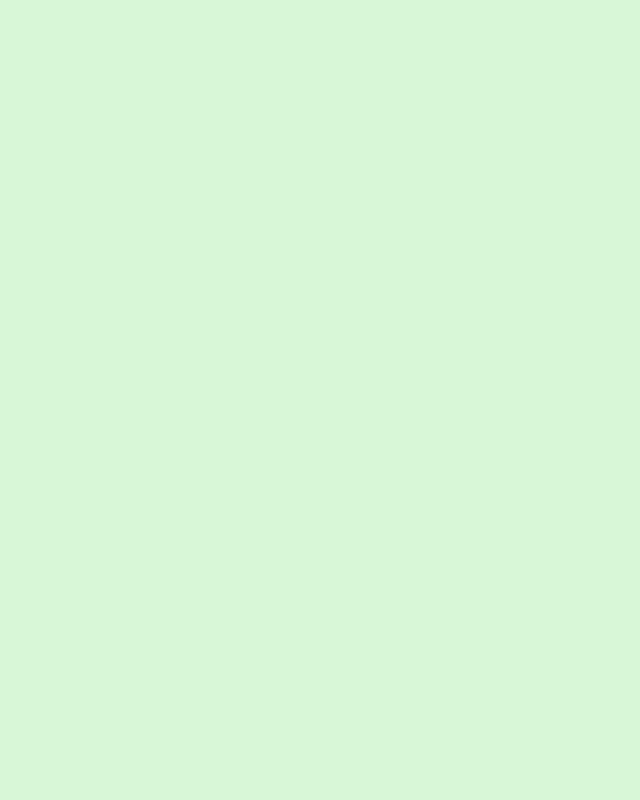
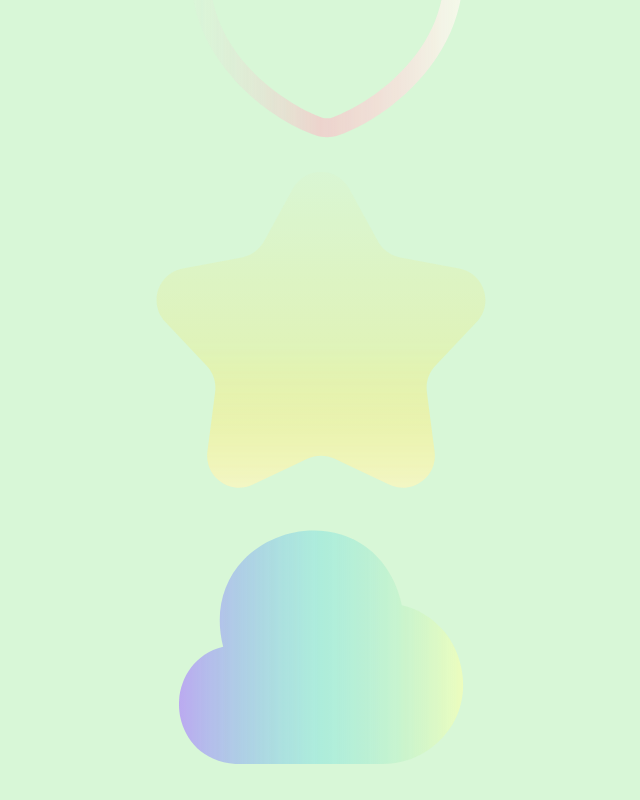
Before and after one commit to pcwadarong/overTheRainbow, a React (Vite) app: page / in a window 1280 px wide. Shown: the part 1061-1861 px from the top of the page, without its empty margins (319-959 px from the left). Before the commit the page ends 800 px from the top, so only its background shows below. Built offline with nearby package versions, Linux system fonts and the light colour scheme.

Commit message:
💄 delete border/ update gradient logics (add utils) and gradient colors

```diff
--- a/src/components/Letters.tsx
+++ b/src/components/Letters.tsx
@@ -1,11 +1,47 @@
-import { LetterProps } from "../types";
+import { LetterProps, LetterBtnProps } from "../types";
+import { useState } from "react";
+import CircleIcon from "./shapes/Circle";
+import HeartIcon from "./shapes/Heart";
+import StarIcon from "./shapes/Star";
+import CloudIcon from "./shapes/Cloud";
+
+const gradientColors = [
+  "linear-gradient(13deg, rgba(221, 247, 225, 0.2) 0%, rgba(255, 182, 197, 0.6) 60%, rgba(255, 253, 244, 0.8) 100%)",
+  "radial-gradient(circle, rgba(238, 253, 197, 0.2) 0%, rgba(238, 253, 197, 0.8) 50%, rgba(130, 255, 213, 1) 100%)",
+  "linear-gradient(150deg, rgba(221, 247, 225, 0.4) 0%, rgba(190, 215, 242, 1) 40%, rgba(190, 215, 242, 1) 60%, rgba(226, 237, 244, 1) 100%)",
+  "linear-gradient(30deg, rgba(221, 247, 225, 0.2) 0%, rgba(255, 229, 57, 0.2) 20%, rgba(255, 253, 244, 1) 100%)",
+  "linear-gradient(30deg, rgba(184, 161, 243, 1) 0%, rgba(123, 225, 225, 0.5) 50%, rgba(245, 255, 180, 0.8) 100%)",
+];
+
+
+const RandomComp = ({ id, size, color, onClick }: LetterBtnProps) => {
+  const IconComponent = [CircleIcon, HeartIcon, StarIcon, CloudIcon][Math.floor(Math.random() * 4)];
+
+  return (
+    <button onClick={() => onClick(id)}>
+      <IconComponent color={color} width={size} height={size} aria-label={`letter #${id}`} />
+    </button>
+  );
+};
+
 
 const Letters = ({ data }: { data: LetterProps[] }) => {
+  const [selectedLetter, setSelectedLetter] = useState<string>('');
+
+  const handleButtonClick = (letter: string) => {
+    setSelectedLetter(letter);
+  };
+
   return (
     <div>
       {data.map((letter) => (
-        <div key={letter.id}>
-          {letter.id}
+        <div key={letter.id} className="flex m-[-10px] p-2.5 justify-center items-center">
+          <RandomComp
+            id={letter.id}
+            size={Math.floor(Math.random() * (350 - 270 + 1)) + 270}
+            color={gradientColors[Math.floor(Math.random() * gradientColors.length)]}
+            onClick={() => handleButtonClick(letter.id)}
+          />
         </div>
       ))}
     </div>
--- a/src/components/shapes/Circle.tsx
+++ b/src/components/shapes/Circle.tsx
@@ -1,25 +1,18 @@
 import { ShapeProps } from "../../types";
 
 const CircleIcon = ({
-  color = '#ffffff',
+  color,
   width = 300,
   height = 300,
-  id,
-  onClick,
 }: ShapeProps) => {
   return (
     <div
-      id={id}
-      onClick={()=>onClick(id)}
-      aria-label={`letter #${id}`}
       role="img"
       style={{
         width: `${width}px`,
         height: `${height}px`,
-        backgroundColor: color,
+        background: color,
         borderRadius: '100%',
-        border: `5px solid`,
-        borderImage: 'linear-gradient(180deg, #0015D7, #FCFFA1) 1',
       }}
       className="relative"
     >
--- a/src/components/shapes/Cloud.tsx
+++ b/src/components/shapes/Cloud.tsx
@@ -1,49 +1,44 @@
 import { ShapeProps } from "../../types";
+import { useMemo } from "react";
+import { parseGradient } from "../../utils/parseGradient";
 
 const CloudIcon = ({
-  color = '#ffffff',
+  color,
   width = 300,
   height = 300,
-  id,
-  onClick,
   ...props
-}: ShapeProps) => (
+}: ShapeProps) => {
+  const gradientId = useMemo(() => `gradient-${Math.random().toString(36).substr(2, 9)}`, []);
+  const gradientStops = parseGradient(color);
+
+  return (
     <svg
       xmlns="http://www.w3.org/2000/svg"
-    viewBox="0 0 343 343"
+      viewBox="0 0 274 225"
       width={width}
       height={height}
       fill="none"
-    aria-label={`letter #${id}`}
       role="img"
-    onClick={() => onClick(id)}
       opacity="0.9"
       {...props}
     >
-    <path
-      d="M310.701 184.504C306.985 172.213 300.84 161.494 292.693 152.776C282.26 140.914 268.397 132.768 252.82 129.195C244.959 93.4659 222.95 67.7409 191.651 58.1655C157.637 47.5896 118.192 57.8796 93.4674 83.7475C71.7441 106.471 64.5983 137.77 73.0303 171.07C44.447 178.073 30.2983 201.94 28.7262 224.663C28.5833 226.235 28.5833 227.665 28.5833 229.094C28.5833 255.962 46.162 286.118 85.3212 288.976H233.669C253.963 288.976 273.4 281.401 288.263 267.824C311.558 247.387 320.133 215.517 310.701 184.504Z"
-      fill={color}
+      <defs>
+       <linearGradient id={gradientId} gradientUnits="userSpaceOnUse">
+         {gradientStops.map((stopColor, index) => (
+            <stop
+              key={index}
+              offset={`${(index / (gradientStops.length - 1)) * 100}%`}
+              stopColor={stopColor}
             />
-    <path
-      d="M309.983 184.721L309.983 184.722C319.335 215.47 310.829 247.029 287.768 267.26L287.763 267.265L287.757 267.27C273.032 280.721 253.776 288.226 233.669 288.226H85.3487C46.6781 285.39 29.3333 255.646 29.3333 229.094C29.3333 227.661 29.3337 226.265 29.4731 224.731L29.4738 224.723L29.4744 224.715C31.0287 202.249 45.0042 178.708 73.2088 171.798L73.9429 171.618L73.7574 170.886C65.3804 137.803 72.4869 106.78 94.0096 84.2658L94.0096 84.2657C118.539 58.6022 157.688 48.3909 191.428 58.8816L191.432 58.8826C222.434 68.3673 244.276 93.8504 252.087 129.356L252.189 129.82L252.652 129.926C268.081 133.465 281.804 141.531 292.13 153.272L292.138 153.28L292.145 153.288C300.209 161.918 306.299 172.535 309.983 184.721Z"
-      stroke="url(#paint0_linear_759_615)"
-      strokeOpacity="0.2"
-      strokeWidth="1.5"
-    />
-    <defs>
-      <linearGradient
-        id="paint0_linear_759_615"
-        x1="171.525"
-        y1="54.0547"
-        x2="171.525"
-        y2="288.976"
-        gradientUnits="userSpaceOnUse"
-      >
-        <stop stopColor="#0015D7" />
-        <stop offset="1" stopColor="#FCFFA1" />
+          ))}
         </linearGradient>
       </defs>
+      <path
+        d="M269.567 124.646C266.017 112.902 260.145 102.66 252.361 94.3298C242.392 82.9955 229.146 75.2116 214.261 71.7976C206.75 37.6579 185.72 13.0773 155.814 3.92789C123.313 -6.17746 85.6224 3.65477 61.9977 28.3719C41.2408 50.0848 34.4128 79.9912 42.4698 111.809C15.158 118.501 1.63871 141.306 0.136559 163.019C-1.2718e-07 164.521 0 165.887 0 167.252C0 192.925 16.7967 221.739 54.2139 224.47H195.962C215.353 224.47 233.925 217.233 248.127 204.26C270.387 184.732 278.58 154.279 269.567 124.646Z"
+        fill={`url(#${gradientId})`}
+      />
     </svg>
   );
+};
 
 export default CloudIcon;
--- a/src/components/shapes/Heart.tsx
+++ b/src/components/shapes/Heart.tsx
@@ -1,41 +1,44 @@
 import { ShapeProps } from "../../types";
+import { useMemo } from "react";
+import { parseGradient } from "../../utils/parseGradient";
 
 const HeartIcon = ({
-  color = '#ffffff',
+  color,
   width = 300,
   height = 300,
-  id,
-  onClick,
   ...props
-}: ShapeProps) => (
+}: ShapeProps) => {
+  const gradientId = useMemo(() => `gradient-${Math.random().toString(36).substr(2, 9)}`, []);
+  const gradientStops = parseGradient(color);
+
+  return (
     <svg
       xmlns="http://www.w3.org/2000/svg"
-    viewBox="0 0 357 357"
+      viewBox="0 0 343 343"
       width={width}
       height={height}
       fill="none"
-    aria-label={`letter #${id}`}
       role="img"
-    onClick={() => onClick(id)}
       opacity="0.9"
       {...props}
     >
+      <defs>
+        <linearGradient id={gradientId} gradientUnits="userSpaceOnUse">
+          {gradientStops.map((stopColor, index) => (
+            <stop
+              key={index}
+              offset={`${(index / (gradientStops.length - 1)) * 100}%`}
+              stopColor={stopColor}
+            />
+          ))}
+        </linearGradient>
+      </defs>
       <path
        d="M178.5 322.038C173.889 322.038 169.427 321.443 165.708 320.104C108.885 300.618 18.5941 231.449 18.5941 129.258C18.5941 77.1957 60.6903 34.9507 112.455 34.9507C137.594 34.9507 161.097 44.7682 178.5 62.3207C195.904 44.7682 219.407 34.9507 244.545 34.9507C296.31 34.9507 338.407 77.3444 338.407 129.258C338.407 231.598 248.115 300.618 191.293 320.104C187.574 321.443 183.112 322.038 178.5 322.038ZM112.455 57.2632C73.0366 57.2632 40.9066 89.5419 40.9066 129.258C40.9066 230.854 138.635 287.379 172.997 299.131C175.674 300.023 181.475 300.023 184.153 299.131C218.365 287.379 316.243 231.003 316.243 129.258C316.243 89.5419 284.113 57.2632 244.694 57.2632C222.084 57.2632 201.11 67.8244 187.574 86.1207C183.409 91.7732 173.889 91.7732 169.724 86.1207C155.89 67.6757 135.065 57.2632 112.455 57.2632Z"
-      fill={color}
+        fill={`url(#${gradientId})`}
       />
-    <path
-      d="M165.877 319.634L165.87 319.631C137.539 309.916 100.831 287.799 71.2118 255.359C41.5967 222.923 19.0941 180.198 19.0941 129.258C19.0941 77.4698 60.9685 35.4507 112.455 35.4507C137.462 35.4507 160.836 45.2155 178.145 62.6727L178.5 63.0308L178.855 62.6727C196.165 45.2155 219.539 35.4507 244.545 35.4507C296.032 35.4507 337.907 77.618 337.907 129.258C337.907 180.272 315.404 222.997 285.789 255.414C256.17 287.836 219.462 309.916 191.131 319.631L191.123 319.634C187.475 320.947 183.074 321.538 178.5 321.538C173.927 321.538 169.526 320.947 165.877 319.634ZM172.835 299.604L172.838 299.605C174.253 300.077 176.436 300.3 178.575 300.3C180.713 300.3 182.896 300.077 184.311 299.605L184.315 299.604C201.488 293.705 234.576 276.635 263.378 248.299C292.187 219.956 316.743 180.305 316.743 129.258C316.743 89.2685 284.392 56.7632 244.694 56.7632C221.925 56.7632 200.802 67.3999 187.172 85.8233L187.172 85.8241C185.2 88.5002 181.941 89.8601 178.649 89.8601C175.357 89.8601 172.098 88.5002 170.127 85.8241L170.124 85.8207C156.197 67.2511 135.224 56.7632 112.455 56.7632C72.7577 56.7632 40.4066 89.2685 40.4066 129.258C40.4066 180.23 64.9254 219.881 93.7152 248.243C122.499 276.598 155.587 293.705 172.835 299.604Z"
-      stroke="url(#paint0_linear)"
-      strokeOpacity="0.2"
-    />
-    <defs>
-      <linearGradient id="paint0_linear" x1="178.5" y1="34.9507" x2="178.5" y2="322.038" gradientUnits="userSpaceOnUse">
-        <stop stopColor="#0015D7" />
-        <stop offset="1" stopColor="#FCFFA1" />
-      </linearGradient>
-    </defs>
     </svg>
   );
+};
 
 export default HeartIcon;
--- a/src/components/shapes/Star.tsx
+++ b/src/components/shapes/Star.tsx
@@ -1,49 +1,44 @@
 import { ShapeProps } from "../../types";
+import { useMemo } from "react";
+import { parseGradient } from "../../utils/parseGradient";
 
 const StarIcon = ({
-  color = '#ffffff',
-  width = 300,
-  height = 300,
-  id,
-  onClick,
+  color,
+  width = 265,
+  height = 254,
   ...props
-}: ShapeProps) => (
+}: ShapeProps) => {
+  const gradientId = useMemo(() => `gradient-${Math.random().toString(36).substr(2, 9)}`, []);
+  const gradientStops = parseGradient(color);
+
+  return (
     <svg
       xmlns="http://www.w3.org/2000/svg"
-    viewBox="0 0 357 357"
+      viewBox="0 0 265 254"
       width={width}
       height={height}
       fill="none"
-    aria-label={`letter #${id}`}
       role="img"
-    onClick={() => onClick(id)}
       opacity="0.9"
       {...props}
     >
-    <path
-      d="M89.2962 11.5379C97.2552 -3.05583 118.21 -3.05583 126.169 11.5379L145.016 46.0956C148.036 51.6339 153.386 55.521 159.587 56.6821L198.277 63.9275C214.616 66.9872 221.092 86.9166 209.672 98.9957L182.629 127.599C178.295 132.183 176.252 138.472 177.064 144.728L182.129 183.764C184.268 200.249 167.315 212.566 152.298 205.437L116.738 188.557C111.039 185.852 104.426 185.852 98.7272 188.557L63.1675 205.437C48.1505 212.566 31.1976 200.249 33.3366 183.764L38.4018 144.728C39.2136 138.472 37.17 132.183 32.8362 127.599L5.7938 98.9957C-5.62623 86.9166 0.84921 66.9872 17.1882 63.9275L55.8784 56.6821C62.079 55.521 67.4291 51.6339 70.4495 46.0956L89.2962 11.5379Z"
-      fill={color}
+      <defs>
+        <linearGradient id={gradientId} x1="132.5" y1="-28" x2="132.5" y2="303" gradientUnits="userSpaceOnUse">
+          {gradientStops.map((stopColor, index) => (
+            <stop
+              key={index}
+              offset={`${(index / (gradientStops.length - 1)) * 100}%`}
+              stopColor={stopColor}
             />
-    <path
-      d="M125.511 11.897L144.357 46.4547C147.486 52.1908 153.027 56.2167 159.449 57.4193L198.139 64.6647C213.895 67.6151 220.139 86.8327 209.127 98.4805L182.084 127.084C177.596 131.831 175.479 138.345 176.32 144.825L181.385 183.86C183.448 199.756 167.1 211.633 152.62 204.76L117.06 187.88C111.157 185.078 104.308 185.078 98.4056 187.88L62.8458 204.76C48.3652 211.633 32.0177 199.756 34.0804 183.86L39.1456 144.825C39.9863 138.345 37.8698 131.831 33.3812 127.084L6.33879 98.4805C-4.67338 86.8327 1.57079 67.6151 17.3262 64.6647L56.0165 57.4193C62.4385 56.2167 67.9797 52.1908 71.108 46.4547L89.9546 11.897C97.6294 -2.17553 117.836 -2.17553 125.511 11.897Z"
-      stroke="url(#paint0_linear_759_614)"
-      strokeOpacity="0.2"
-      strokeWidth="1.5"
-    />
-    <defs>
-      <linearGradient
-        id="paint0_linear_759_614"
-        x1="107.733"
-        y1="-22.2676"
-        x2="107.733"
-        y2="247.732"
-        gradientUnits="userSpaceOnUse"
-      >
-        <stop stopColor="#0015D7" />
-        <stop offset="1" stopColor="#FCFFA1" />
+          ))}
         </linearGradient>
       </defs>
+      <path
+        d="M109.898 13.443C119.655 -4.44783 145.345 -4.44783 155.102 13.443L178.206 55.8082C181.909 62.5977 188.468 67.363 196.069 68.7865L243.501 77.6688C263.531 81.4197 271.47 105.852 257.469 120.66L224.318 155.725C219.005 161.345 216.499 169.055 217.494 176.725L223.704 224.579C226.326 244.788 205.543 259.888 187.134 251.149L143.54 230.456C136.554 227.139 128.446 227.139 121.46 230.456L77.8664 251.149C59.4567 259.888 38.6736 244.788 41.296 224.579L47.5055 176.725C48.5007 169.055 45.9954 161.345 40.6824 155.725L7.5305 120.66C-6.46962 105.852 1.4688 81.4197 21.4991 77.6688L68.9305 68.7865C76.532 67.363 83.0908 62.5977 86.7936 55.8082L109.898 13.443Z"
+        fill={`url(#${gradientId})`}
+      />
     </svg>
   );
+};
 
 export default StarIcon;
--- /dev/null
+++ b/src/utils/parseGradient.ts
@@ -0,0 +1,12 @@
+export const parseGradient = (gradient: string) => {
+    const stops = [];
+    const regex = /rgba?\((\d+),\s*(\d+),\s*(\d+),\s*(\d*(?:\.\d+)?)\)/g;
+    let match;
+
+    while ((match = regex.exec(gradient)) !== null) {
+      const [_, r, g, b, a] = match;
+      stops.push(`rgba(${r}, ${g}, ${b}, ${a})`);
+    }
+
+    return stops;
+  };
```
Also changed, not shown: src/types.ts (+6 -1 lines). Lines whose indentation alone changed are shown as unchanged.
